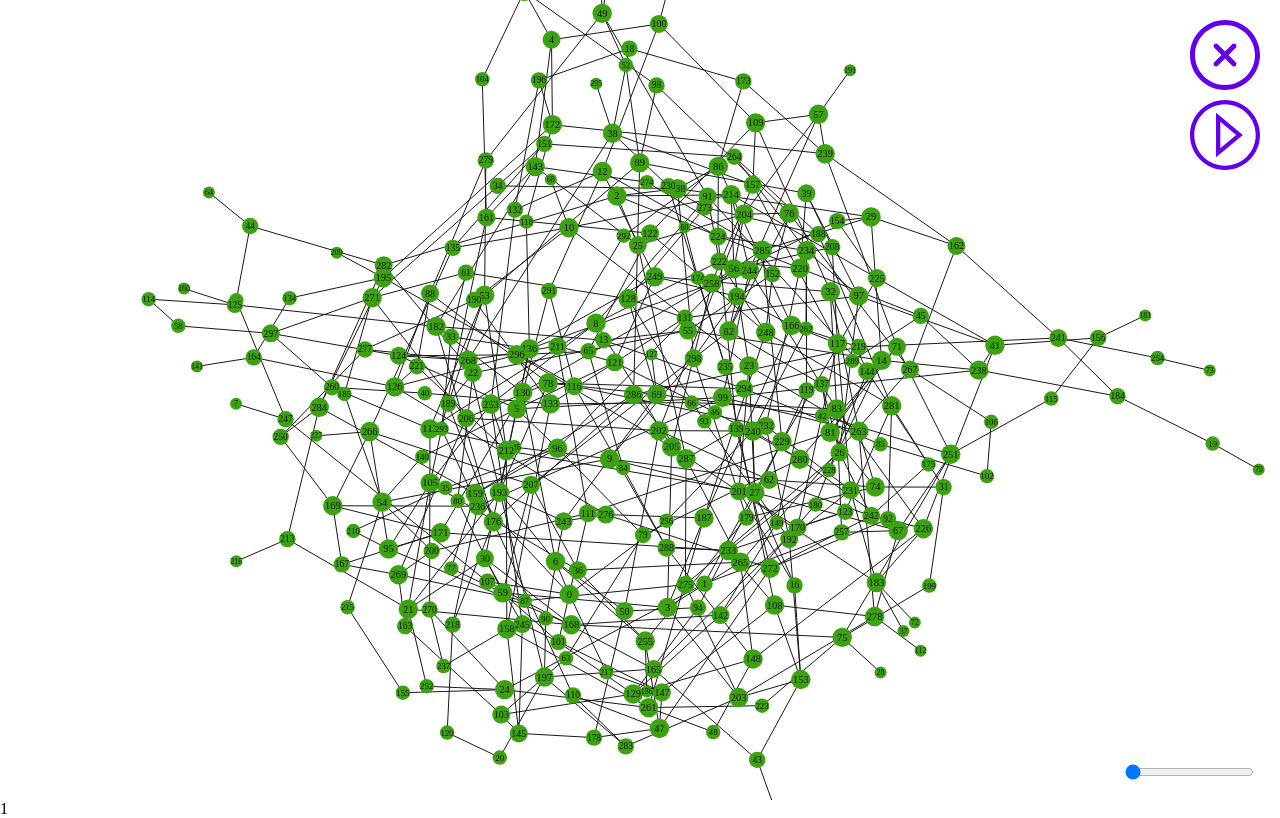
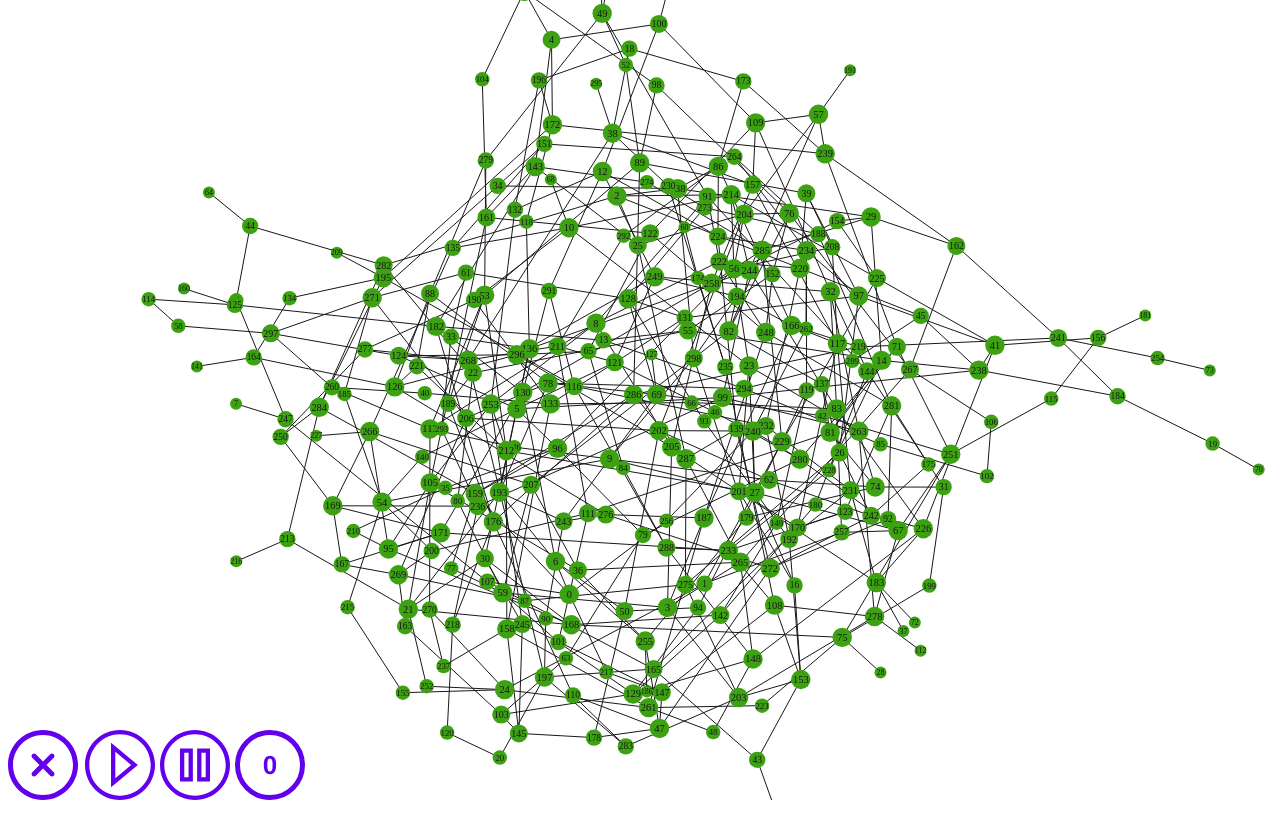
Before and after one commit to c0xa/graph, an Angular app: page / in a window 1280 px wide. Both pictures are taken after a click on the button "Go visualization". Built offline with nearby package versions, Linux system fonts and the light colour scheme.

Commit message:
style finished

```diff
--- a/src/app/app.component.html
+++ b/src/app/app.component.html
@@ -31,17 +31,19 @@
     <div *ngIf="this.isVisualization" class="main-visualization">
         <svg class="main-visualization__image image__close" (click)="isExit()"></svg>
         <svg class="main-visualization__image image__animation" (click)="animation()"></svg>
+        <svg class="main-visualization__image image__pause" (click)="pause()"></svg>
+        <div class="main-visualization__image image__step">{{count}}</div>
         <app-node-visual-component
             [nodes]="nodes"
             [links]="links"
             [switchTheme]="isSwitchTheme"
-            [number]="number"
+            [stepAnimation]="count"
             class="visualization"
         ></app-node-visual-component>
-        <form (submit)="animationStep()" class="visualization-form">
-            <input type="range" min="1" [attr.max]="maxCount"  id="range" oninput="rangenumber.value=value" #slider [attr.value]="count"/>
+<!--        <form (submit)="animationStep()" class="visualization-form">-->
+<!--            <input type="range" min="1" [attr.max]="maxCount"  id="range" oninput="rangenumber.value=value" #slider [attr.value]="count"/>-->
 <!--            <input type="number" id="rangenumber" min="1" max="10" [attr.value]="count" oninput="range.value=value">-->
-        </form>
+<!--        </form>-->
     </div>
 
 </div>
--- a/src/app/app.component.ts
+++ b/src/app/app.component.ts
@@ -38,10 +38,11 @@ export class AppComponent implements OnInit {
     subscriptionAnimation: any;
     interval: number = 0;
 
+    maxAnimationStep: number = 372;
+
     //variable for switching theme; default - dark theme
     isSwitchTheme: boolean = false;
     isError: boolean = false;
-    number: number = 1;
 
     constructor(httpService: HttpService) {
         this.httpService = httpService;
@@ -122,6 +123,7 @@ export class AppComponent implements OnInit {
 
     isExit() {
         this.isVisualization = false;
+        this.count = 0;
         clearInterval(this.interval);
     }
 
@@ -139,13 +141,18 @@ export class AppComponent implements OnInit {
         }
     }
 
+    pause() {
+        clearInterval(this.interval);
+    }
+
     animation() {
         if (this.slider) {
             this.count = this.slider.nativeElement.value;
         }
         clearInterval(this.interval);
+        if (this.count < this.maxAnimationStep) {
             this.interval = setInterval(() => {
-            if (this.count < 372 && this.animationData)  {
+                if (this.count < this.maxAnimationStep && this.animationData)  {
                     const rowAnimation =  this.animationData[this.count].split(",");
                     for (let column = 0; column < rowAnimation.length; column++) {
                         const columnAnimation = rowAnimation[column].trim();
@@ -153,8 +160,10 @@ export class AppComponent implements OnInit {
                     }
                     this.count++;
                 }
-            this.number++;
             },200);
+        } else {
+            clearInterval(this.interval);
+        }
     }
 
     switchTheme() {
--- a/src/app/node-visual-component/node-visual-component.component.html
+++ b/src/app/node-visual-component/node-visual-component.component.html
@@ -37,4 +37,3 @@
         </g>
     </svg>
 </div>
-<span>{{number}}</span>
--- a/src/app/node-visual-component/node-visual-component.component.ts
+++ b/src/app/node-visual-component/node-visual-component.component.ts
@@ -23,7 +23,7 @@ export class NodeVisualComponentComponent implements OnInit, OnDestroy {
     @Input('nodes') nodes: NodeGraph[] = [];
     @Input('links') links: Link[] = [];
     @Input('switchTheme') isSwitchTheme: boolean = false;
-    @Input('number') number: number = 2;
+    @Input('stepAnimation') stepAnimation: number = 1;
 
     @ViewChild('node') node: ElementRef | undefined;
     @ViewChild('link') link: ElementRef | undefined;
--- a/src/assets/base/styles/components/main.less
+++ b/src/assets/base/styles/components/main.less
@@ -20,6 +20,22 @@
 
             cursor: pointer;
         }
+
+        & .image__step {
+            display: flex;
+            justify-content: center;
+            align-items: center;
+
+            top: 260px;
+
+            border: 5px solid @background-secondary-light;;
+            border-radius: 50%;
+
+            width: 60px;
+            height: 60px;
+
+            .font-very-big-very-bold();
+        }
         & .image__close {
             top: 20px;
             -webkit-mask-image: url("../../images/close.svg");
@@ -31,5 +47,11 @@
             -webkit-mask-image: url("../../images/play.svg");
             mask-image: url("../../images/play.svg");
         }
+
+        & .image__pause {
+            top: 180px;
+            -webkit-mask-image: url("../../images/pause.svg");
+            mask-image: url("../../images/pause.svg");
+        }
     }
 }
--- a/src/assets/base/styles/components/media.less
+++ b/src/assets/base/styles/components/media.less
@@ -6,6 +6,25 @@
         width: @size-image-small;
         height: @size-image-small;
         background-size: @size-image-small @size-image-small;
+    }
+    & .main-visualization .main-visualization__image {
+        bottom: 0;
+        top: auto;
+    }
+    & .image__close {
+        left: 8px;
+    }
+
+    & .image__animation {
+        left: 85px;
+    }
+
+    & .image__pause {
+        left: 160px;
+    }
+
+    & .image__step {
+        left: 235px;
     }
 }
 
--- a/src/assets/base/styles/components/themes/dark-theme.less
+++ b/src/assets/base/styles/components/themes/dark-theme.less
@@ -57,6 +57,11 @@
     }
     & .main-visualization__image {
         background-color: @color-font-light;
+    }
 
+    & .image__step {
+        background-color: unset;
+        color: @color-font-light;
+        border-color:   @color-font-light;
     }
 }
--- a/src/assets/base/styles/components/themes/light-theme.less
+++ b/src/assets/base/styles/components/themes/light-theme.less
@@ -57,4 +57,9 @@
     & .main-visualization__image {
         background-color: @background-secondary-light;
     }
+    & .image__step {
+        background-color: unset;
+        color: @background-secondary-light;
+        border-color:  @background-secondary-light;
+    }
 }
```
Also changed, not shown: src/index.html (+0 -108 lines), src/assets/base/images/pause.svg (added). Lines whose indentation alone changed are shown as unchanged.
